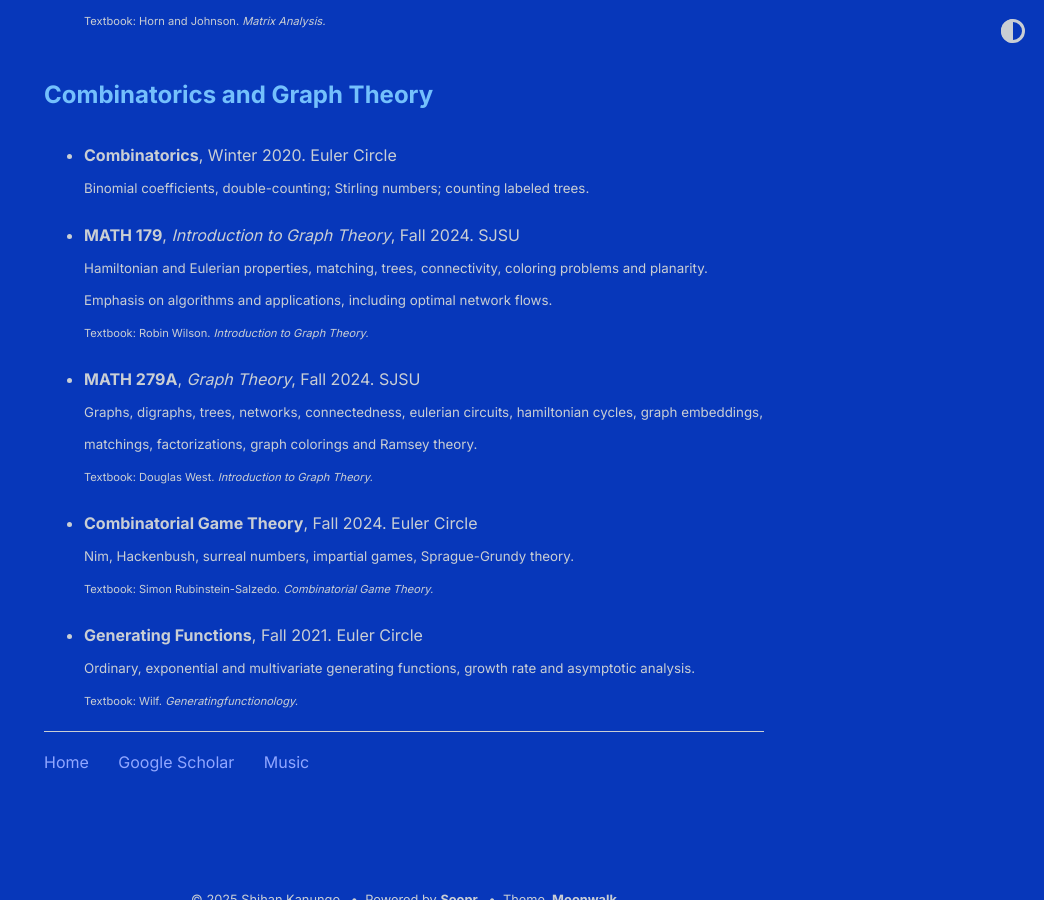
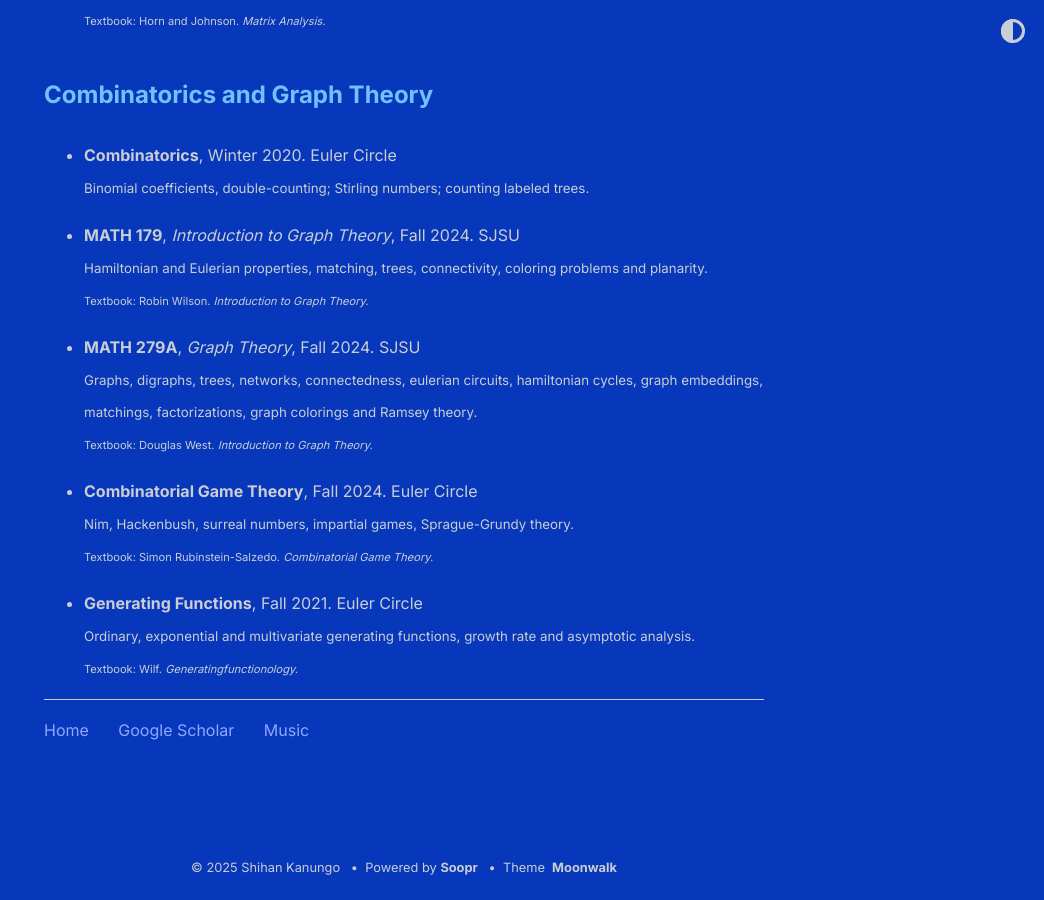
Before and after one commit to shihankanungo/shihankanungo.github.io, a Jekyll site: the page built from courses.md, in a window 1280 px wide and 900 px high, scrolled down 2847 px. Shown: the whole window, without its empty margins (236-1280 px from the left). Built offline with Jekyll 4.4.1, drawn with Linux system fonts in a browser that asks for light colours.

Commit message:
Update courses.md

```diff
--- a/courses.md
+++ b/courses.md
@@ -102,7 +102,7 @@ title: Mathematics coursework
   <small>Binomial coefficients, double-counting; Stirling numbers; counting labeled trees.</small>
 
 - **MATH 179**, *Introduction to Graph Theory*, Fall 2024. SJSU <br>
-  <small>Hamiltonian and Eulerian properties, matching, trees, connectivity, coloring problems and planarity. Emphasis on algorithms and applications, including optimal network flows.</small> <br>
+  <small>Hamiltonian and Eulerian properties, matching, trees, connectivity, coloring problems and planarity.</small> <br>
   <small><small>Textbook: Robin Wilson. <i>Introduction to Graph Theory.</i></small></small>
 
 - **MATH 279A**, *Graph Theory*, Fall 2024. SJSU <br>
```
